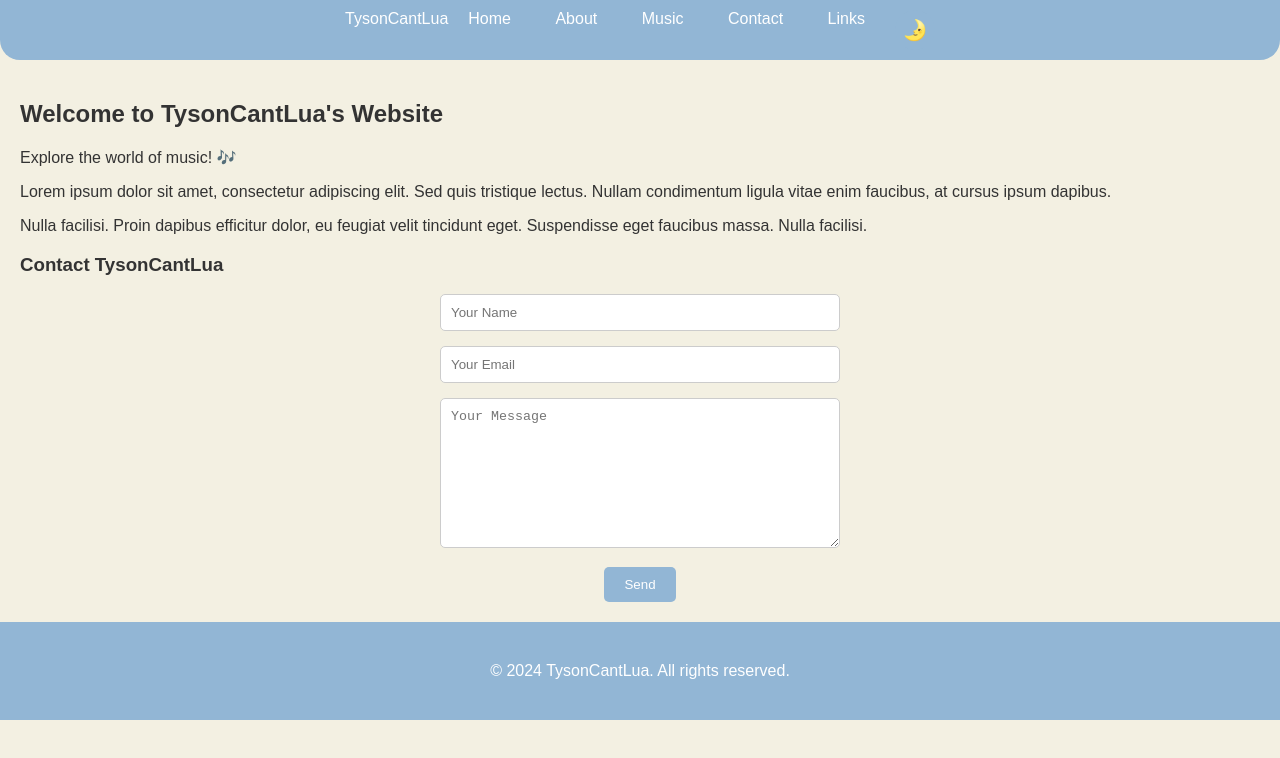
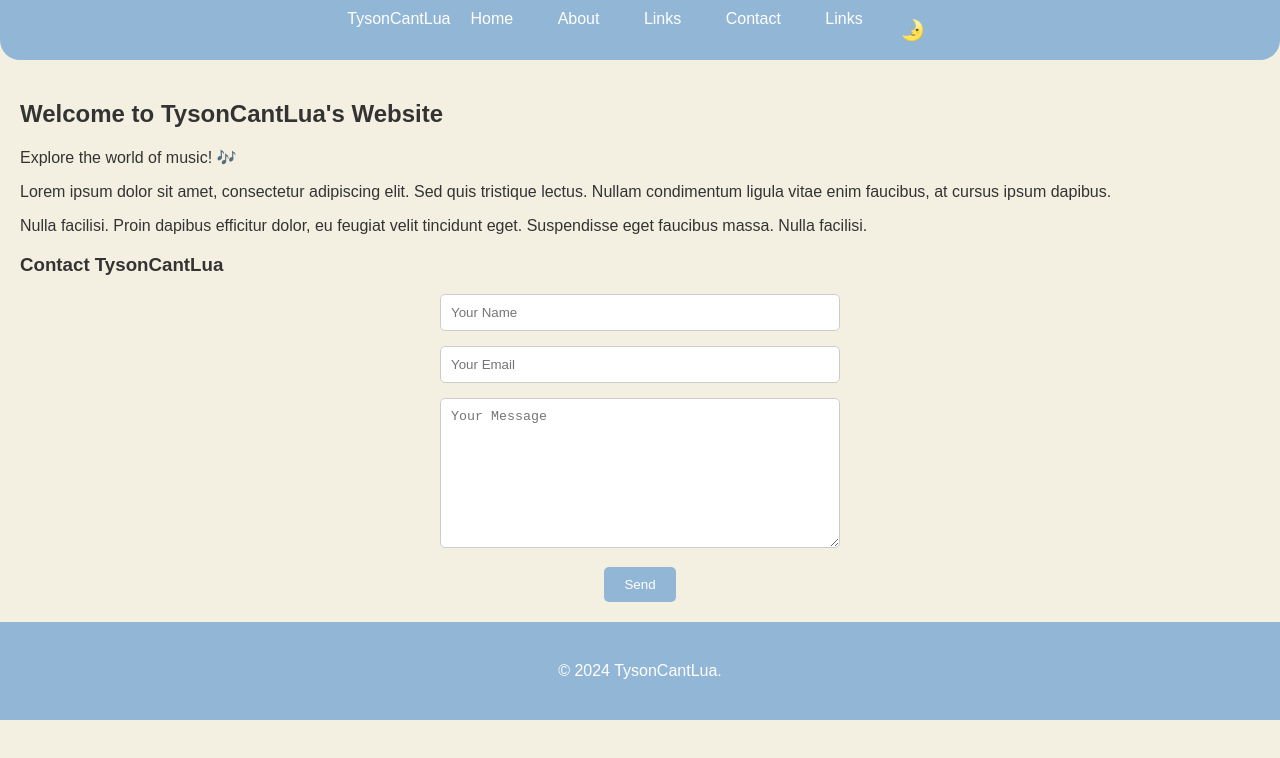
Before and after one commit to TysonCantLua/tysoncantlua.github.io, a plain HTML site: page index.html in a window 1280 px wide. Drawn offline with Linux system fonts and the light colour scheme.

Commit message:
Update index.html

```diff
--- a/index.html
+++ b/index.html
@@ -120,7 +120,7 @@
         <div>
             <a href="#">Home</a>
             <a href="#">About</a>
-            <a href="#">Music</a>
+            <a href="links.html">Links</a>
             <a href="#">Contact</a>
             <a href="links.html">Links</a>
         </div>
@@ -145,7 +145,7 @@
     </main>
 
     <footer>
-        &copy; 2024 TysonCantLua. All rights reserved.
+        &copy; 2024 TysonCantLua.
     </footer>
 
     <script>
```
